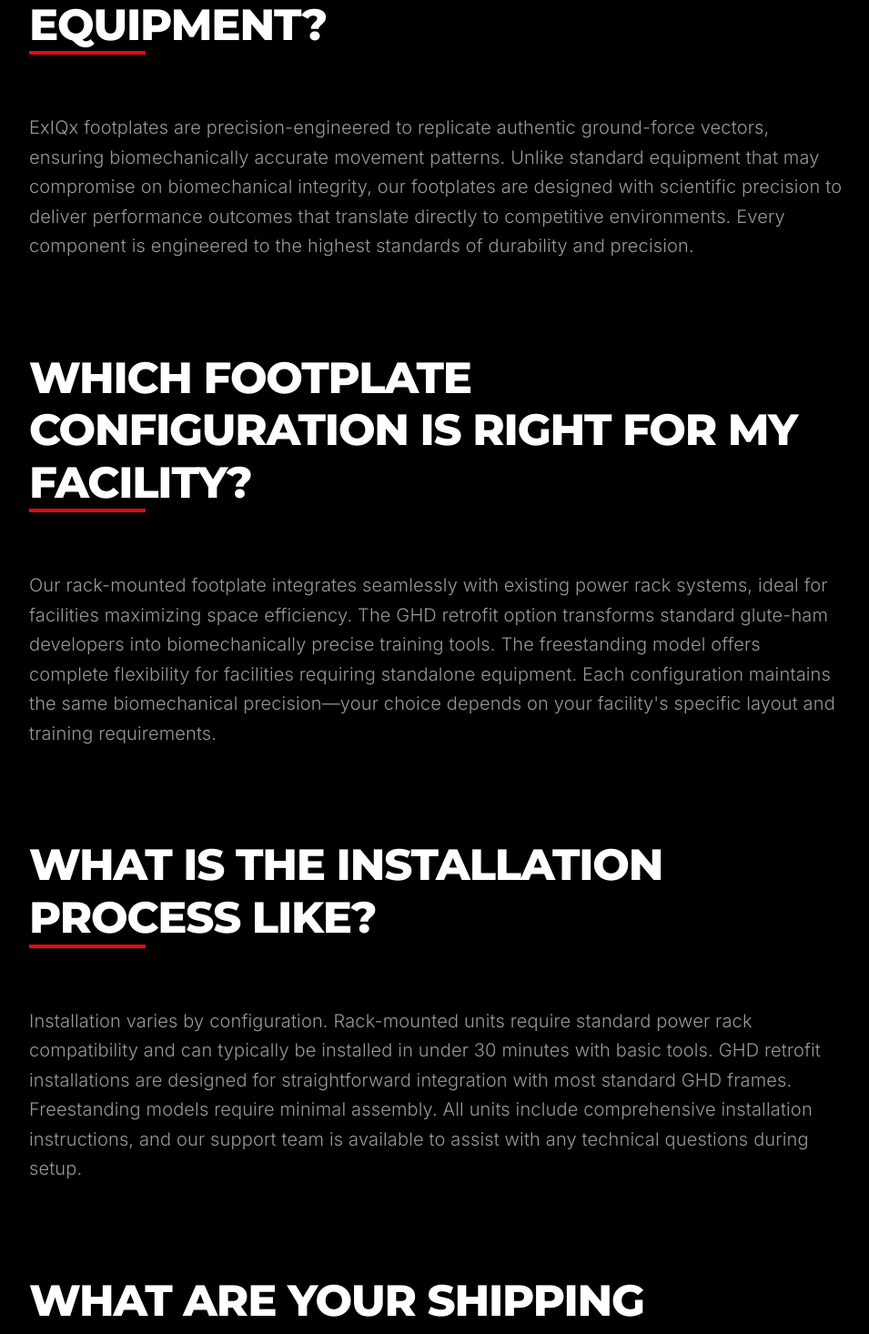
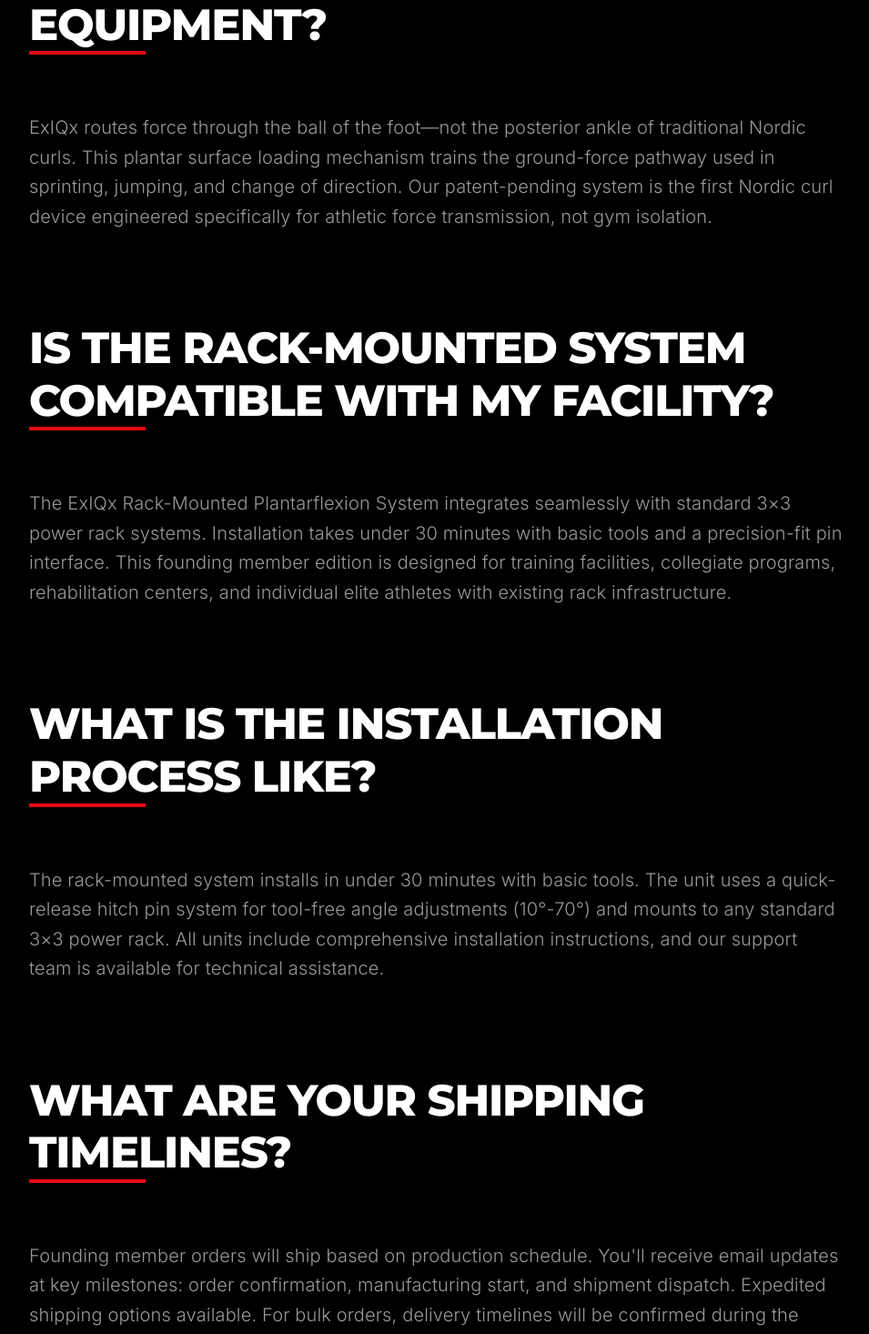
Before and after one commit to infinityspine/exiqx-website, a Next.js app: page /faq in a window 1280 px wide. Shown: the part 580-2046 px from the top of the page at 91% size, without its empty margins (160-1115 px from the left). Built offline with nearby package versions, Linux system fonts and the light colour scheme.

Commit message:
🕒 Auto-commit: 2026-01-07 15:00:09

```diff
--- a/app/faq/page.tsx
+++ b/app/faq/page.tsx
@@ -21,52 +21,35 @@ export default function FAQPage() {
           </p>
 
           <h2 className="text-5xl font-extrabold uppercase tracking-tight mb-6 text-white">
-            What makes ExIQx footplates different from standard equipment?
+            WHAT MAKES EXIQX FOOTPLATES DIFFERENT FROM STANDARD EQUIPMENT?
           </h2>
           <div className="w-32 h-[4px] bg-[#e50914] mb-16"></div>
           <p className="text-lg md:text-xl text-gray-300 font-light leading-relaxed" style={{ marginBottom: '100px' }}>
-            ExIQx footplates are precision-engineered to replicate authentic ground-force vectors, ensuring
-            biomechanically accurate movement patterns. Unlike standard equipment that may compromise on
-            biomechanical integrity, our footplates are designed with scientific precision to deliver
-            performance outcomes that translate directly to competitive environments. Every component is
-            engineered to the highest standards of durability and precision.
+            ExIQx routes force through the ball of the foot—not the posterior ankle of traditional Nordic curls. This plantar surface loading mechanism trains the ground-force pathway used in sprinting, jumping, and change of direction. Our patent-pending system is the first Nordic curl device engineered specifically for athletic force transmission, not gym isolation.
           </p>
 
           <h2 className="text-5xl font-extrabold uppercase tracking-tight mb-6 text-white">
-            Which footplate configuration is right for my facility?
+            IS THE RACK-MOUNTED SYSTEM COMPATIBLE WITH MY FACILITY?
           </h2>
           <div className="w-32 h-[4px] bg-[#e50914] mb-16"></div>
           <p className="text-lg md:text-xl text-gray-300 font-light leading-relaxed" style={{ marginBottom: '100px' }}>
-            Our rack-mounted footplate integrates seamlessly with existing power rack systems, ideal for
-            facilities maximizing space efficiency. The GHD retrofit option transforms standard glute-ham
-            developers into biomechanically precise training tools. The freestanding model offers complete
-            flexibility for facilities requiring standalone equipment. Each configuration maintains the same
-            biomechanical precision—your choice depends on your facility's specific layout and training
-            requirements.
+            The ExIQx Rack-Mounted Plantarflexion System integrates seamlessly with standard 3×3 power rack systems. Installation takes under 30 minutes with basic tools and a precision-fit pin interface. This founding member edition is designed for training facilities, collegiate programs, rehabilitation centers, and individual elite athletes with existing rack infrastructure.
           </p>
 
           <h2 className="text-5xl font-extrabold uppercase tracking-tight mb-6 text-white">
-            What is the installation process like?
+            WHAT IS THE INSTALLATION PROCESS LIKE?
           </h2>
           <div className="w-32 h-[4px] bg-[#e50914] mb-16"></div>
           <p className="text-lg md:text-xl text-gray-300 font-light leading-relaxed" style={{ marginBottom: '100px' }}>
-            Installation varies by configuration. Rack-mounted units require standard power rack compatibility
-            and can typically be installed in under 30 minutes with basic tools. GHD retrofit installations
-            are designed for straightforward integration with most standard GHD frames. Freestanding models
-            require minimal assembly. All units include comprehensive installation instructions, and our
-            support team is available to assist with any technical questions during setup.
+            The rack-mounted system installs in under 30 minutes with basic tools. The unit uses a quick-release hitch pin system for tool-free angle adjustments (10°-70°) and mounts to any standard 3×3 power rack. All units include comprehensive installation instructions, and our support team is available for technical assistance.
           </p>
 
           <h2 className="text-5xl font-extrabold uppercase tracking-tight mb-6 text-white">
-            What are your shipping timelines?
+            WHAT ARE YOUR SHIPPING TIMELINES?
           </h2>
           <div className="w-32 h-[4px] bg-[#e50914] mb-16"></div>
           <p className="text-lg md:text-xl text-gray-300 font-light leading-relaxed" style={{ marginBottom: '100px' }}>
-            Standard orders typically ship within 5-7 business days after order confirmation. Expedited
-            shipping options are available for urgent requirements. International shipping timelines vary
-            by destination and are calculated at checkout. All orders include tracking information, and
-            you'll receive updates at each stage of the shipping process. For bulk orders or custom
-            configurations, delivery timelines will be confirmed during the ordering process.
+            Founding member orders will ship based on production schedule. You'll receive email updates at key milestones: order confirmation, manufacturing start, and shipment dispatch. Expedited shipping options available. For bulk orders, delivery timelines will be confirmed during the ordering process.
           </p>
 
           <h2 className="text-5xl font-extrabold uppercase tracking-tight mb-6 text-white">
@@ -82,15 +65,11 @@ export default function FAQPage() {
           </p>
 
           <h2 className="text-5xl font-extrabold uppercase tracking-tight mb-6 text-white">
-            How do I maintain my ExIQx footplate?
+            HOW DO I MAINTAIN MY EXIQX SYSTEM?
           </h2>
           <div className="w-32 h-[4px] bg-[#e50914] mb-16"></div>
           <p className="text-lg md:text-xl text-gray-300 font-light leading-relaxed" style={{ marginBottom: '100px' }}>
-            ExIQx footplates are engineered for minimal maintenance requirements. Regular cleaning with
-            standard gym equipment cleaners is sufficient. The precision-engineered components are built
-            to withstand high-intensity training environments. Periodic inspection of mounting hardware
-            is recommended to ensure optimal performance. All moving parts are designed for long-term
-            durability and require no special lubrication or maintenance procedures beyond standard care.
+            ExIQx is engineered for minimal maintenance. Regular cleaning with standard gym equipment cleaners is sufficient. The precision-engineered bearings and powder-coated finish are built to withstand high-intensity training environments. Periodic inspection of mounting hardware is recommended. All moving parts are designed for long-term durability and require no special lubrication or maintenance beyond standard care.
           </p>
         </motion.div>
       </div>
```
